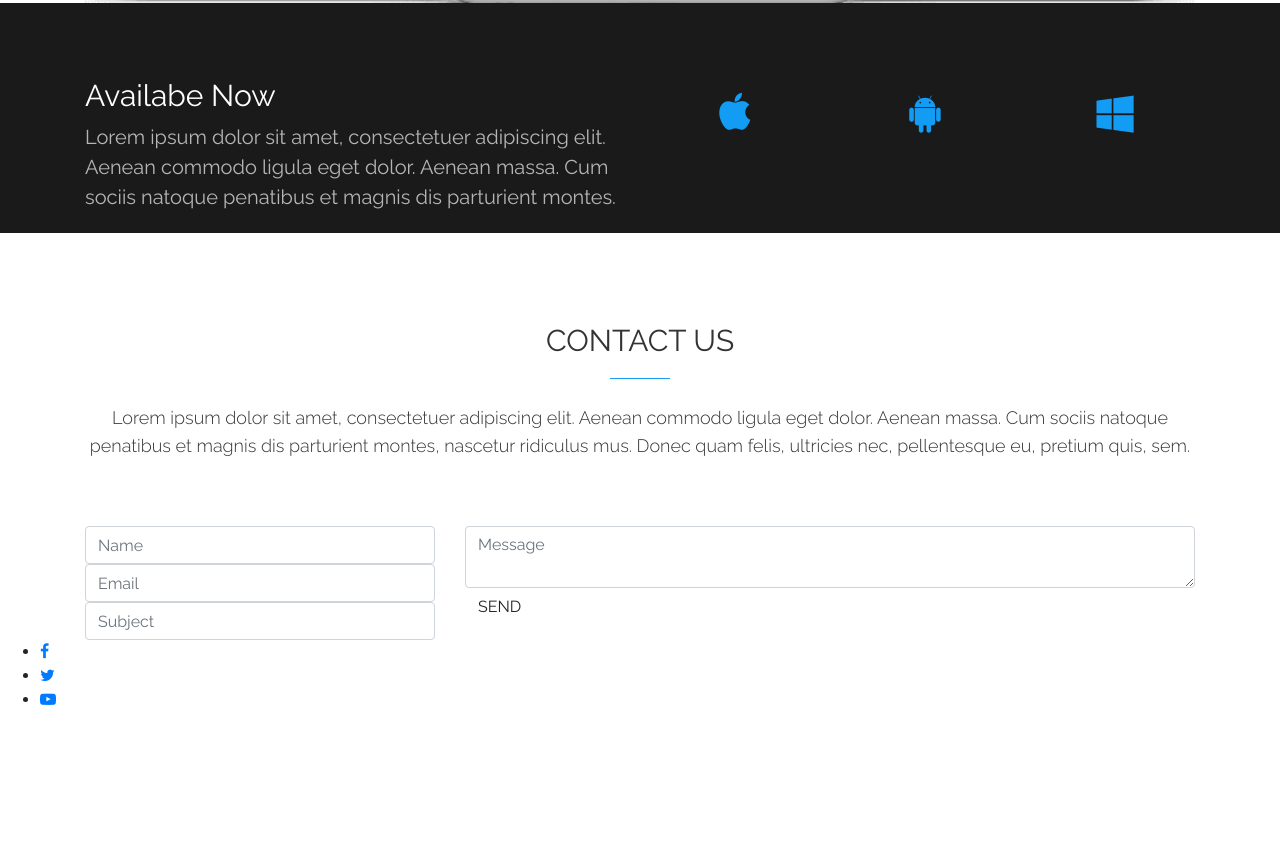
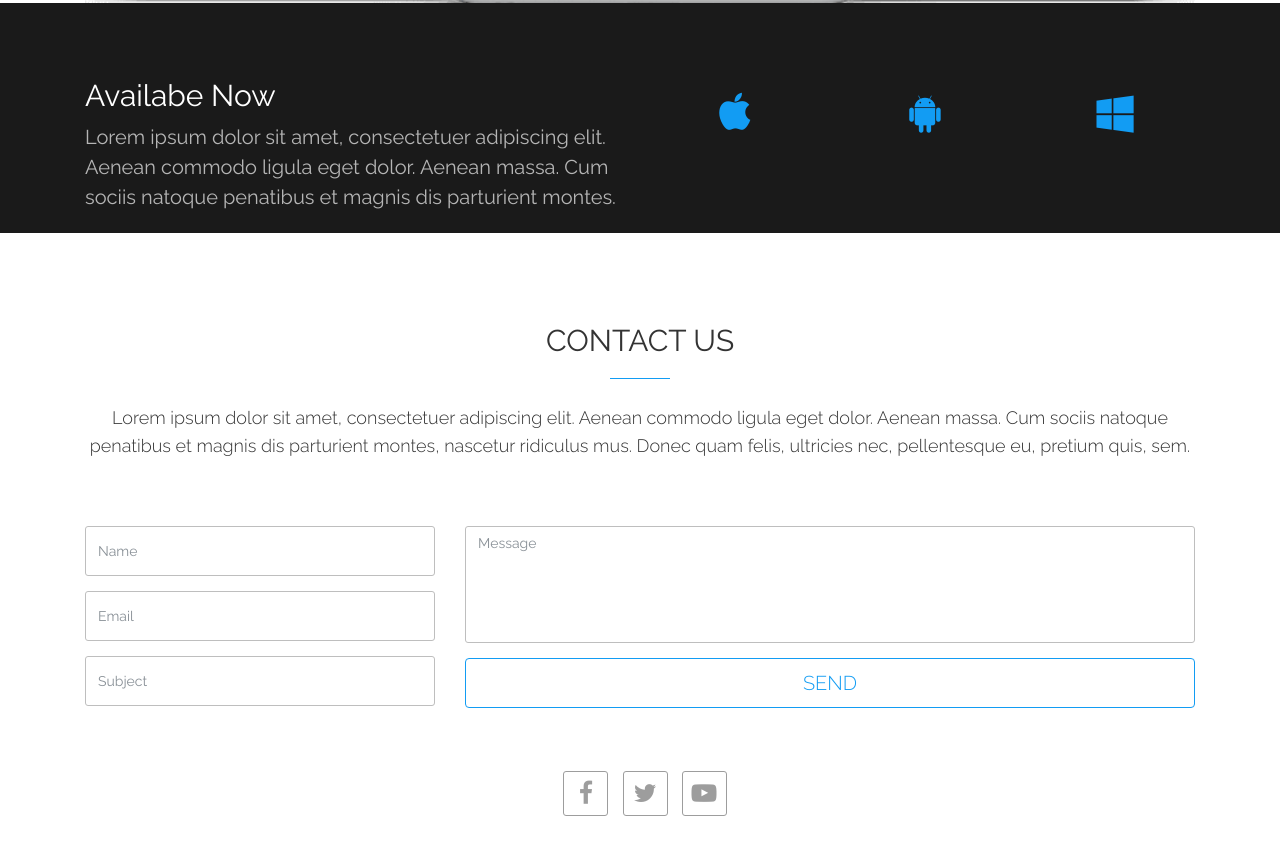
Before and after one commit to fahim25/Responsive-single-page-website, a plain HTML site: page index.html in a window 1280 px wide. Shown: the part 6309-7163 px from the top of the page. Before the commit the page ends 7037 px from the top, so only its background shows below. Drawn offline with nearby package versions, Linux system fonts and the light colour scheme.

Commit message:
contact us css

```diff
--- a/css/style.css
+++ b/css/style.css
@@ -531,6 +531,113 @@ btn-tour:visited{
     opacity: 1;
 }
 
+/*
+-----------------------------
+|   | Contact US
+-----------------------------
+*/
+
+.contact-us-form .form-control{
+    display: block;
+    width: 100%;
+    height: 50px;
+    padding: 6px 12px;
+    font-size: 14px;
+    line-height: 21px;
+    color: #555;
+    background-color: transparent;
+    border: 1px solid #aeaeae;
+    border-radius: 3px;
+    margin-bottom: 15px;
+    opacity: 0.8;
+    outline: 0 !important;
+    -webkit-transition: all 1s;
+    transition: all 1s;
+}
+
+#message{
+    height: 117px;
+    resize: none;
+}
+
+.submit-btn,
+submit-btn:active,
+submit-btn:focus,
+submit-btn:visited{
+    background-color: transparent;
+    border: 1px solid #129cf3;
+    border-radius: 4px;
+    width: 100%;
+    height: 50px;
+    text-transform: uppercase;
+    font-size: 20px;
+    font-weight: 300;
+    color: #129cf3;
+}
+
+.submit-btn:hover{
+    background: #129cf3;
+    color: #fff;
+    border-color: #129cf3;
+}
+
+.social-icon{
+    padding-top: 50px;
+    padding-bottom: 70px;
+
+}
+
+.social-icon ul{
+    margin: 0;
+    padding: 0;
+    text-align: center;
+}
+
+.social-icon ul li{
+    list-style: none;
+    display: inline;
+    padding-left: 10px;
+}
+
+.social-icon ul li a{
+    text-decoration: none;
+    display: inline-block;
+    text-align: center;
+    border: 1px solid #9d9d9d;
+    border-radius: 3px;
+    width: 45px;
+    height: 45px;
+    line-height: 49px;
+    color: #9d9d9d;
+    -webkit-transition: all 1s;
+    transition: all 1s;
+}
+
+
+.social-icon ul li a:hover{
+    background-color: #129cf3;
+    color: #fff;
+    border: 1px solid #129cf3;
+}
+
+.social-icon ul li a i{
+    font-size: 25px;
+}
+
+
+
+
+
+
+
+
+
+
+
+
+
+
+
 
 
 
```
